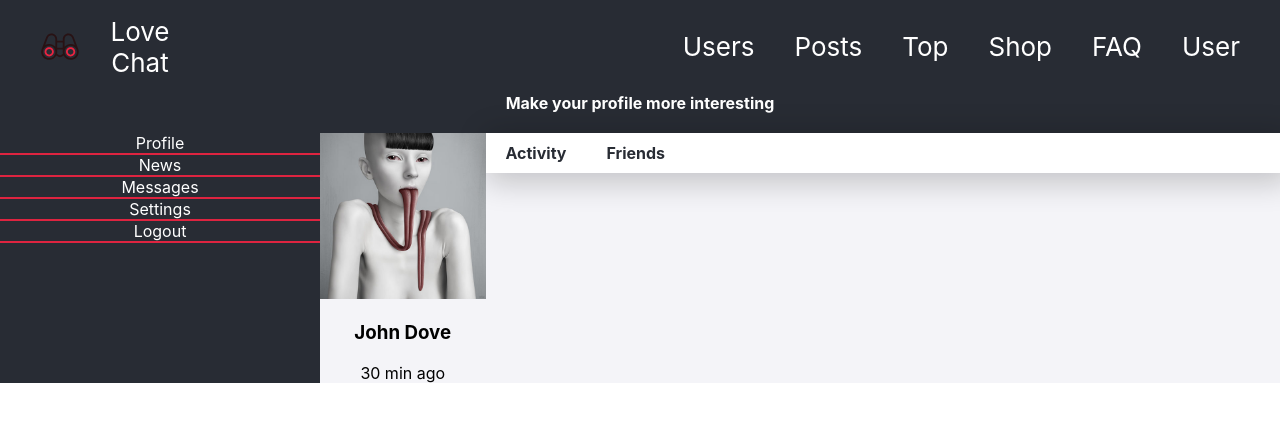
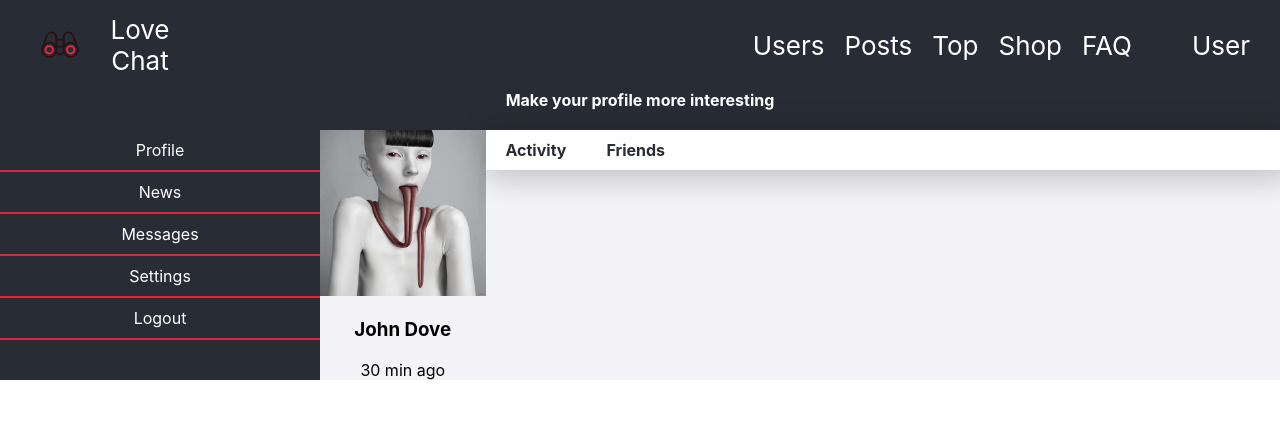
Before and after one commit to Alonasa/love-chat, a React (Create React App) app: page / in a window 1280 px wide. Shown: the top 422 px of the page. Built offline with nearby package versions, Linux system fonts and the light colour scheme.

Commit message:
fix main menu indents & add hovers

```diff
--- a/src/components/Nav/Nav.scss
+++ b/src/components/Nav/Nav.scss
@@ -1,20 +1,19 @@
 .Nav, .Nav__menu {
   display: flex;
   flex-wrap: wrap;
-  justify-content: space-between;
 }
 
 .Nav__menu {
   padding: 0;
+  margin: 0;
   list-style: none;
 }
 
-.Nav__main {
-  justify-content: space-between;
+.Nav__submenu {
+  margin-left: 40px;
 }
 
 .Nav__link {
-  padding: 20px;
   text-decoration: none;
   color: var(--white);
 }
--- /dev/null
+++ b/src/components/Nav/NavItem/NavItem.scss
@@ -0,0 +1,6 @@
+.Nav-item {
+  padding: 10px;
+}
+.Nav-item:hover {
+  box-shadow: rgba(50, 50, 93, 0.4) 0px 30px 60px -12px inset, rgba(0, 0, 0, 0.5) 0px 18px 36px -18px inset;
+}
--- a/src/components/Nav/NavItem/NavItem.tsx
+++ b/src/components/Nav/NavItem/NavItem.tsx
@@ -1,5 +1,6 @@
 import React from 'react';
 import {NavType} from '../Nav';
+import './NavItem.scss';
 
 export const NavItem = (props: NavType) => {
     return (
```
